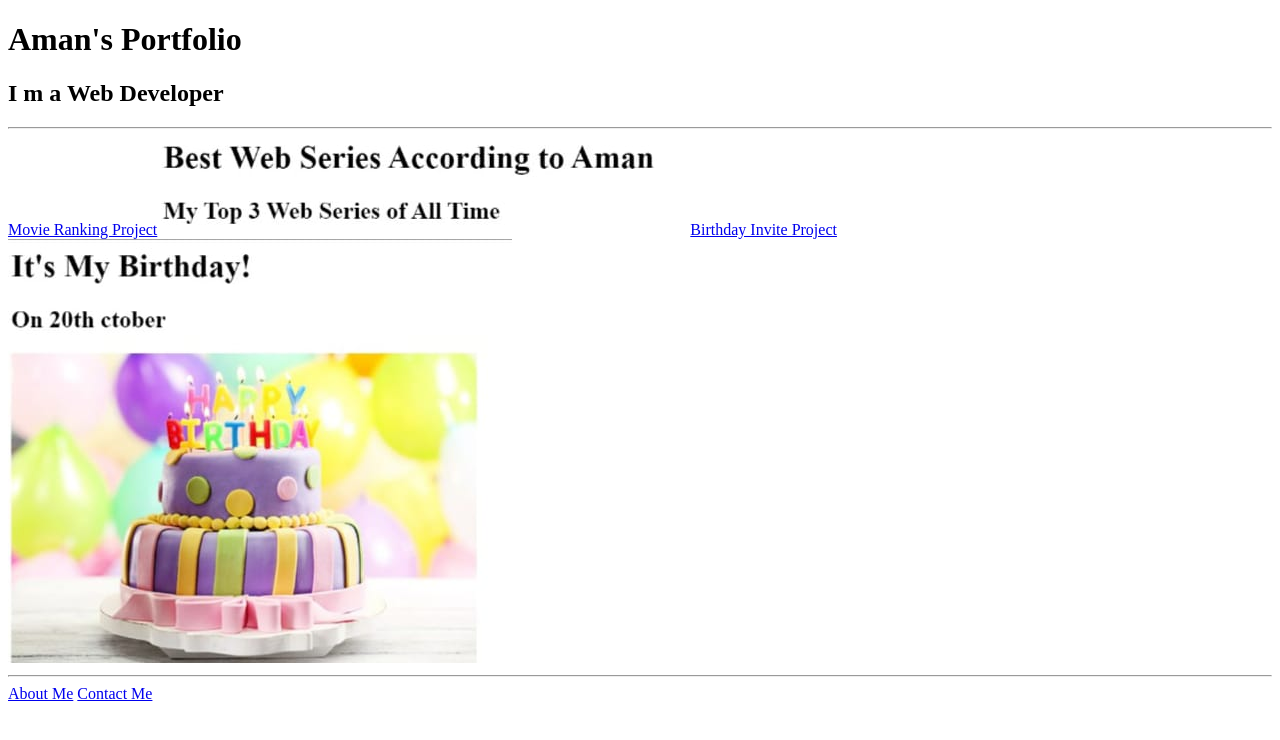
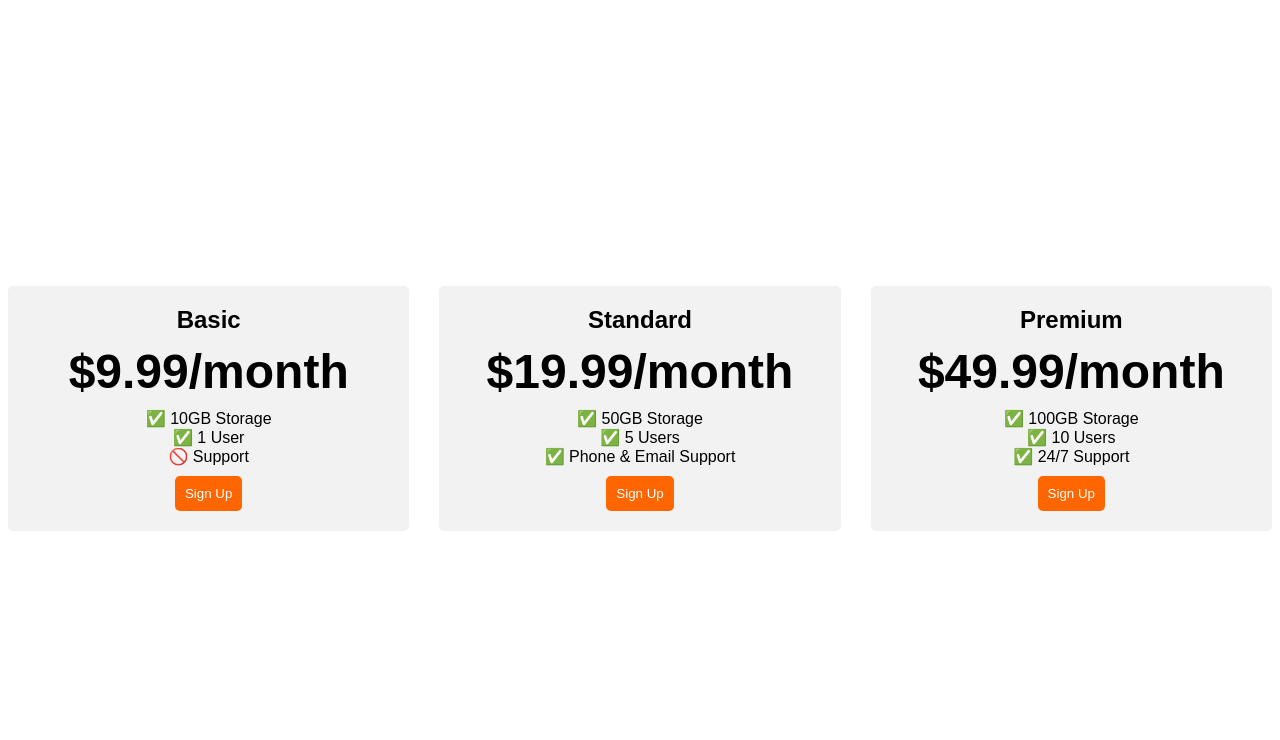
Before and after one commit to eleveno011/html-portfolio, a plain HTML site: page index.html in a window 1280 px wide. Drawn offline with Linux system fonts and the light colour scheme; a web font is replaced by a local one.

Commit message:
Add files via upload

```diff
--- a/index.html
+++ b/index.html
@@ -1,34 +1,108 @@
-<!-- TODO 1: Create the HTML Boilerplate -->
+<!DOCTYPE html>
+<html>
 
-<!-- TODO 2: Add Your previous projects' HTML into the public folder -->
+<head>
+  <title>Flexbox Pricing Table</title>
+  <link rel="preconnect" href="https://fonts.googleapis.com">
+  <link rel="preconnect" href="https://fonts.gstatic.com" crossorigin>
+  <link href="https://fonts.googleapis.com/css2?family=Sono:wght@400;700&display=swap" rel="stylesheet">
+  <style>
+    body {
+      font-family: 'Sono', sans-serif;
+    }
 
-<!-- TODO 3: Take screenshots of your project previews and add the images to the images folder -->
+    .pricing-container{
+       display: flex;
+       gap: 30px;
+       justify-content: center;
+       align-items: center;
+       height: 100vh;
+    }
 
-<!-- TODO 4: Add titles/subtitles etc. -->
+    .pricing-plan{
+      flex: 1;
+      max-width: 400px;
+      padding: 20px;
+      background-color:  #f2f2f2;
+      text-align: center;
+      border-radius: 5px;
+    }
 
-<!-- TODO 5: Add a link to the project pages -->
+    .plan-title{
+      font-size: 24px;
+      font-weight: bold;
+      margin-bottom: 10px;
+    }
 
-<!-- TODO 6: Add images to show the project previews
-HINT for TODO 6: You can use the height attribute set to 200 to make the image smaller:
-https://developer.mozilla.org/en-US/docs/Web/HTML/Element/img#attr-height -->
+    .plan-price{
+      font-size: 48px;
+      font-weight: bold;
+      margin-bottom: 10px;
+    }
 
-<!-- TODO 7: Add the Contact Me and About Me page links -->
-<!DOCTYPE html>
-<html lang="en">
-<head>
-    <meta charset="UTF-8">
-    <title>My Portfolio</title>
+    .plan-features{
+      list-style: none;
+      padding: 0;
+      margin: 0;
+      margin-bottom: 10px;
+    }
+
+    .plan-button{
+      border-radius: 5px;
+      background-color: #ff6600;
+      border: none;
+      color: #fff;
+      padding: 10px;
+    }
+
+
+    /* Hint: What can you do with a media query and flexbox? */
+    @media (max-width: 1250px) {
+      .pricing-container{
+        flex-direction: column;
+        height: 100%;
+        gap: 100px;
+      }
+
+    }
+  </style>
 </head>
+
 <body>
-   <h1>Aman's Portfolio</h1>
-   <h2>I m a Web Developer</h2>
-   <hr />
-   <a href="./public/movie-ranking.html">Movie Ranking Project</a>
-   <img src="./assets/images/s1.jpg" />
-   <a href="./public/birthday-invite.html">Birthday Invite Project</a>
-   <img src="./assets/images/s2.jpg" />
-   <hr />
-   <a href="./public/about.html">About Me</a>
-   <a href="./public/contact.html">Contact Me</a>
+  <div class="pricing-container">
+    <div class="pricing-plan">
+      <div class="plan-title">Basic</div>
+      <div class="plan-price">$9.99/month</div>
+      <ul class="plan-features">
+        <li>✅ 10GB Storage</li>
+        <li>✅ 1 User</li>
+        <li>🚫 Support</li>
+        </ul>
+
+      <button class="plan-button">Sign Up</a>
+    </div>
+    <div class="pricing-plan">
+      <div class="plan-title">Standard</div>
+      <div class="plan-price">$19.99/month</div>
+      <ul  class="plan-features">
+        <li>✅ 50GB Storage</li>
+        <li>✅ 5 Users</li>
+        <li>✅ Phone &amp; Email Support</li>
+      </ul>
+      <button class="plan-button">Sign Up</a>
+    </div>
+    <div class="pricing-plan">
+      <div class="plan-title">Premium</div>
+      <div class="plan-price">$49.99/month</div>
+      <ul class="plan-features">
+        <li>✅ 100GB Storage</li>
+        <li>✅ 10 Users</li>
+        <li>✅ 24/7 Support</li>
+      </ul>
+      <button class="plan-button">Sign Up</a>
+    </div>
+  </div>
+
 </body>
+
 </html>
```
